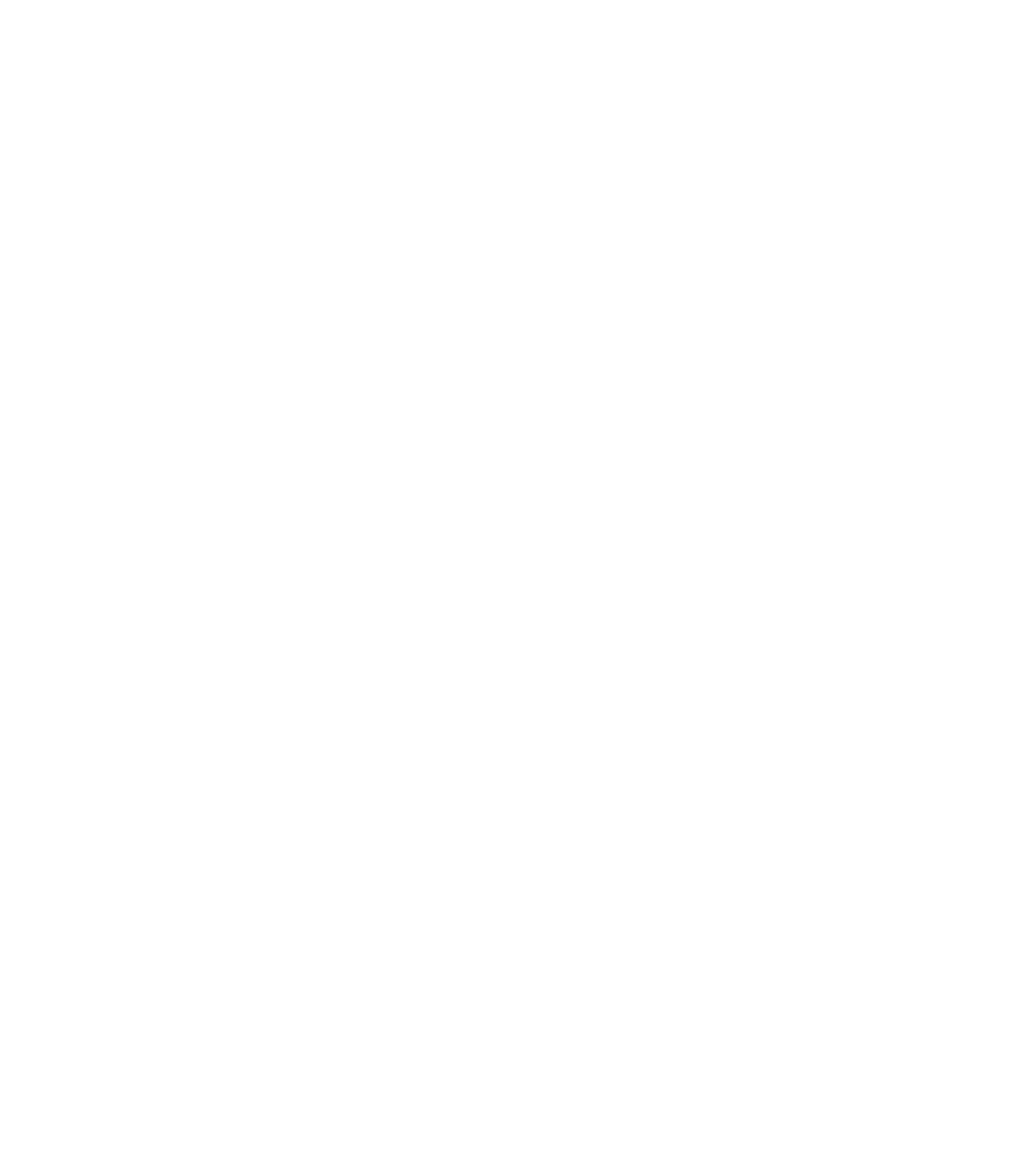
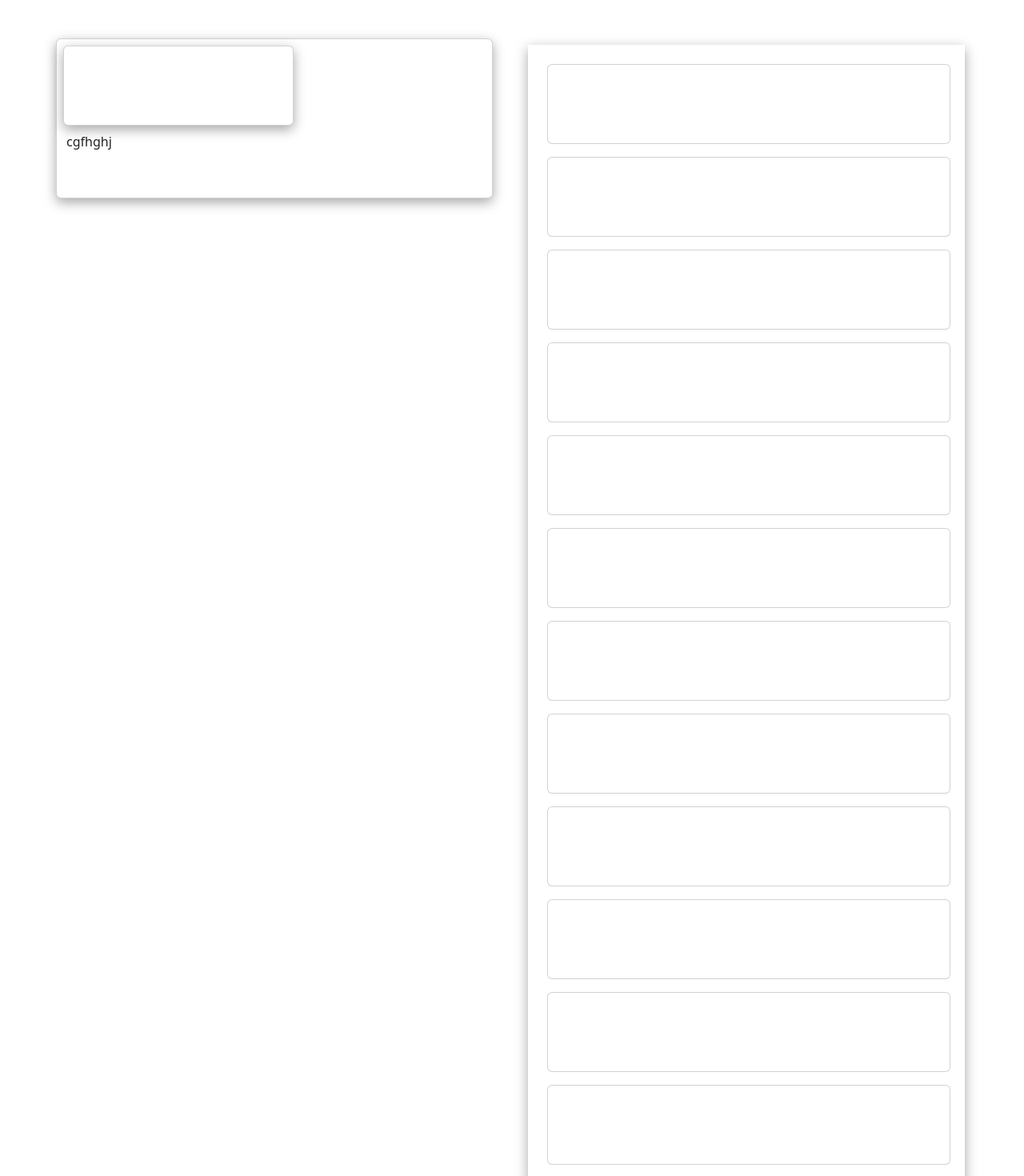
Before and after one commit to soumyasics/smart_parent_frontend, a React (Create React App) app: page /creatorepisodes/1 in a window 1280 px wide. Before the commit this address had no page. Shown: the top 1470 px of the page at 80% size. Before the commit the page ends 800 px from the top, so only its background shows below. Built offline with nearby package versions, Linux system fonts and the light colour scheme.

Commit message:
episode edit

```diff
--- a/src/App.js
+++ b/src/App.js
@@ -29,6 +29,13 @@ import CreatorEpisodeAdd from "./Components/Creator/CreatorEpisodeAdd";
 import CreatorSubscription from "./Components/Creator/CreatorSubscription";
 import CreatorPodcastList from "./Components/Creator/CreatorPodcastList";
 import Paymentform from "./Pages/payment/Paymentform";
+import ListenerList from "./Pages/Admin/ListenerList";
+import CreatorList from "./Pages/Admin/CreatorList";
+import PodcastList from "./Pages/Admin/PodcastList";
+import SbscriptionList from "./Pages/Admin/SbscriptionList";
+import CreatorEpisodes from "./Components/Creator/CreatorEpisodes";
+import CreatorEditEpisode from "./Components/Creator/CreatorEditEpisode";
+import WishlistList from "./Components/Listener/WishlistList";
 
 function App() {
 
@@ -75,7 +82,13 @@ function App() {
         <Route path="/admindashboard" element={<AdminDashboard />} />
         <Route path="/admindashboard" element={<AdminDashboard />} />
         <Route path="/paymentform/:id" element={<Paymentform />} />
-
+        <Route path="/listenerlist" element={<ListenerList />} />
+        <Route path="/creatorlist" element={<CreatorList />} />
+        <Route path="/podcastlist" element={<PodcastList />} />
+        <Route path="/subscriptionList" element={<SbscriptionList />} />
+        <Route path="/creatorepisodes/:id" element={<CreatorEpisodes />} />
+        <Route path="/creatoreditepisode/:id" element={<CreatorEditEpisode />} />
+        <Route path="/wishlist" element={<WishlistList />} />
       </Routes>
     </BrowserRouter>
   );
--- /dev/null
+++ b/src/Components/Creator/CreatorEditEpisode.js
@@ -0,0 +1,142 @@
+import React,{useEffect, useState} from "react";
+import { useNavigate } from "react-router-dom";
+import { useParams } from 'react-router-dom';
+import axiosInstance from "../../Baseurl";
+import Card from "react-bootstrap/Card";
+
+function CreatorEditEpisode() {
+
+    const navigate=useNavigate()
+    const { id } = useParams();
+    var podcastInfo = id.split(',')
+
+    const [episode, setEpisode] = useState({
+      episodeTitle: "",
+      episodeCount : "",
+      podcastId: podcastInfo[0],
+      file: ""
+    });
+
+    const handleInputChnage = (e) => {
+      // console.log(e.target.value);
+      // console.log(e.target.name);
+      setEpisode({
+        ...episode,
+        [e.target.name]:
+          e.target.name === "file"
+            ? e.target.files
+              ? e.target.files[0]
+              : null
+            : e.target.value,
+      });
+      // console.log(CreatorPodcast);
+    };
+
+    useEffect(() => {
+      if (localStorage.getItem("creatorid") == null) {
+        navigate("/");
+      }
+    }, []);
+
+    const handleSubmit = (e) => {
+      e.preventDefault();
+      let data = new FormData();
+      for (let key in episode) {
+        if( key != "file"){
+          data.append(key, episode[key]);
+        }
+      }
+      console.log(data.get('image'),"data");
+      data.append('creatorname',localStorage.getItem("creatorname") );
+      data.append('files',episode.file);
+      data.append('creatorId',localStorage.getItem('creatorid'));
+
+      axiosInstance
+        .post("/uploadepisode", data, {
+          headers: {
+            "Content-Type": "multipart/form-data",
+          },
+        })
+        .then((response) => {
+          console.log(response, "y");
+          alert(response.data.msg);
+          navigate('/creatorprofile')
+        })
+        .catch((error) => {
+          console.error("Error submitting data: ", error);
+          alert("can't created")
+        });
+    }
+    const handleCancel=()=>{
+      navigate("/creatorprofile")
+    }
+
+    return (
+        <div className='container mt-5'>
+                    <div className="podcast_upload">
+      <div className="container">
+        <h5 className="text-center mb-5">Add Episodes</h5>
+        <div className="row">
+          <div className="col">
+            <label className="Creator_Name_label" for="">
+              Podcast Name
+            </label>
+            <input
+              type="text"
+              class="form-control text-light"
+              id="Creator_Name"
+              placeholder={podcastInfo[1]}
+              disabled
+              onChange={handleInputChnage}
+              required
+            ></input>
+            <label className="Creator_Name_label" for="">
+              Episode Title
+            </label>
+            <input
+            required
+              type="text"
+              class="form-control"
+              id="Creator_Name"
+              placeholder="Title"
+              name="episodeTitle"
+              onChange={handleInputChnage}
+            ></input>
+            <label className="Creator_Name_label" for="">
+              Episode Count
+            </label>
+            <input
+            id="Creator_Name"
+              type="text"
+              class="form-control"
+              placeholder="Title"
+              name="episodeCount"
+              onChange={handleInputChnage}
+              required
+            ></input>
+
+          </div>
+          <div className="col">
+            <label className="Creator_Name_label" for="">
+              Episode Audio MP3
+            </label>
+            <input
+              type="file"
+              class="form-control"
+              id="audiofile"
+              placeholder=""
+              name="file"
+              onChange={handleInputChnage}
+              required
+            ></input>
+          </div>
+        </div>
+        <button className="btn btn-light ms-3 px-5 mt-5" onClick={handleSubmit}>Upload</button>
+        <button className="btn btn-secondary ms-3 px-5 mt-5" onClick={handleCancel}>Cancel</button>
+      </div>
+    </div>
+        </div>
+    )
+}
+
+export default CreatorEditEpisode
--- /dev/null
+++ b/src/Components/Creator/CreatorEpisodes.js
@@ -0,0 +1,58 @@
+import React from 'react'
+import Card from "react-bootstrap/Card";
+import { useNavigate } from "react-router-dom";
+
+function CreatorEpisodes() {
+    const navigate = useNavigate();
+
+    return (
+        <div className='container mt-5'>
+            <div className='row'>
+                <div className='col-6'> <Card className='row' style={{
+                    width: "100%", height: "200px",
+                    boxShadow: "rgba(0, 0, 0, 0.35) 0px 5px 15px"
+                }}>
+                    <Card className='col-2' style={{
+                        width: "18rem", height: "100px", margin: "8px",
+                        boxShadow: "rgba(0, 0, 0, 0.35) 0px 5px 15px",
+                    }}></Card>
+                    <div className='col-4'>cgfhghj</div>
+                </Card></div>
+                <div className='col-6 '>
+                    <div className='col-2 p-2' style={{
+                        width: "100%", height: "fit-content", margin: "8px",
+                        boxShadow: "rgba(0, 0, 0, 0.35) 0px 5px 15px",
+                    }}>
+                        <Card className='col-2 m-3 mt-3' style={{
+                            width: "95%", height: "100px", padding: "8px",
+                        }}></Card><Card className='col-2 m-3 mt-3' style={{
+                            width: "95%", height: "100px", padding: "8px",
+                        }}></Card><Card className='col-2 m-3 mt-3' style={{
+                            width: "95%", height: "100px", padding: "8px",
+                        }}></Card><Card className='col-2 m-3 mt-3' style={{
+                            width: "95%", height: "100px", padding: "8px",
+                        }}></Card><Card className='col-2 m-3 mt-3' style={{
+                            width: "95%", height: "100px", padding: "8px",
+                        }}></Card><Card className='col-2 m-3 mt-3' style={{
+                            width: "95%", height: "100px", padding: "8px",
+                        }}></Card><Card className='col-2 m-3 mt-3' style={{
+                            width: "95%", height: "100px", padding: "8px",
+                        }}></Card><Card className='col-2 m-3 mt-3' style={{
+                            width: "95%", height: "100px", padding: "8px",
+                        }}></Card><Card className='col-2 m-3 mt-3' style={{
+                            width: "95%", height: "100px", padding: "8px",
+                        }}></Card><Card className='col-2 m-3 mt-3' style={{
+                            width: "95%", height: "100px", padding: "8px",
+                        }}></Card><Card className='col-2 m-3 mt-3' style={{
+                            width: "95%", height: "100px", padding: "8px",
+                        }}></Card><Card className='col-2 m-3 mt-3' style={{
+                            width: "95%", height: "100px", padding: "8px",
+                        }}></Card>
+
+                    </div></div>
+            </div>
+        </div>
+    )
+}
+
+export default CreatorEpisodes
--- a/src/Components/Creator/CreatorPodcastList.js
+++ b/src/Components/Creator/CreatorPodcastList.js
@@ -30,7 +30,7 @@ function CreatorPodcastList({ data }) {
   }, []);
 
   const gotoEpisode=(id)=>{
-    navigate(`/creatorepisodadd/${id}`)
+    navigate(`/creatorepisodes/${id}`)
   }
   const gotoPayment=(id)=>{
     navigate(`/paymentform/${id}`)
@@ -58,16 +58,17 @@ function CreatorPodcastList({ data }) {
                     <h6 class="card-text">{a.description}</h6>
                     <h6 class="card-text">{a.price}</h6>
                     {data.role === 'creator' ? '' : <button onClick={()=>gotoPayment(a._id)} >Subscribe</button>}
-                    {data.role === 'creator'?<button onClick={()=>gotoEpisode(a._id + ',' + a.podcastname)} className="episodebtn">Add Episode
+                    {data.role === 'creator'?<button onClick={()=>gotoEpisode(a._id + ',' + a.podcastname)} className="episodebtn">Go to Episode
                       <FaPlus  />
                     </button>:""}
-                  </div>
-                  <div>
+                    <div>
                   <audio controls className="w-100">
                     <source src={a.audio ? data.url + a.audio.filename : ''} type="audio/mpeg" />
                     Your browser does not support the audio element.
                   </audio>
                 </div>
+                  </div>
+
                 </div>
               );
             })
--- a/src/Components/Creator/CreatorUploadPage.js
+++ b/src/Components/Creator/CreatorUploadPage.js
@@ -87,7 +87,7 @@ const creatorname=localStorage.getItem('creatorname')
             value={creatorname}
               name="creatorname"
               type="text"
-              class="form-control"
+              class="form-control text-light"
               id="Creator_Name"
               onChange={creatorPodcastChange}
               disabled
@@ -97,7 +97,7 @@ const creatorname=localStorage.getItem('creatorname')
             </label>
             <input
               type="text"
-              class="form-control"
+              class="form-control text-light"
               id="podcast_Name"
               placeholder="Title"
               onChange={creatorPodcastChange}
--- /dev/null
+++ b/src/Components/Listener/WishlistList.js
@@ -0,0 +1,14 @@
+import React from 'react'
+import Card from "react-bootstrap/Card";
+
+function WishlistList() {
+    return (
+        <div>
+            <Card style={{
+                            width: "95%", height: "100px", padding: "8px",
+                        }}></Card>
+        </div>
+    )
+}
+
+export default WishlistList
```
